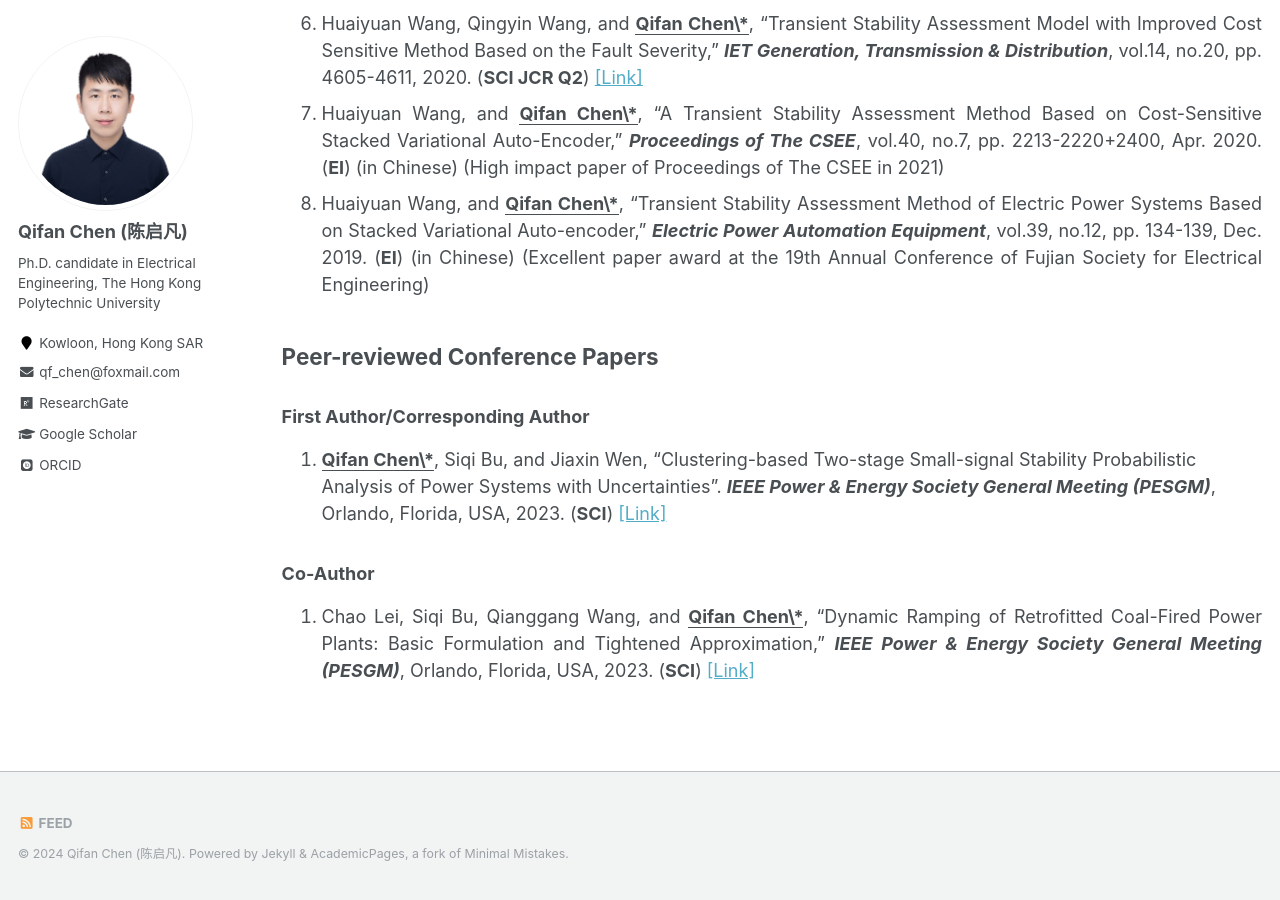
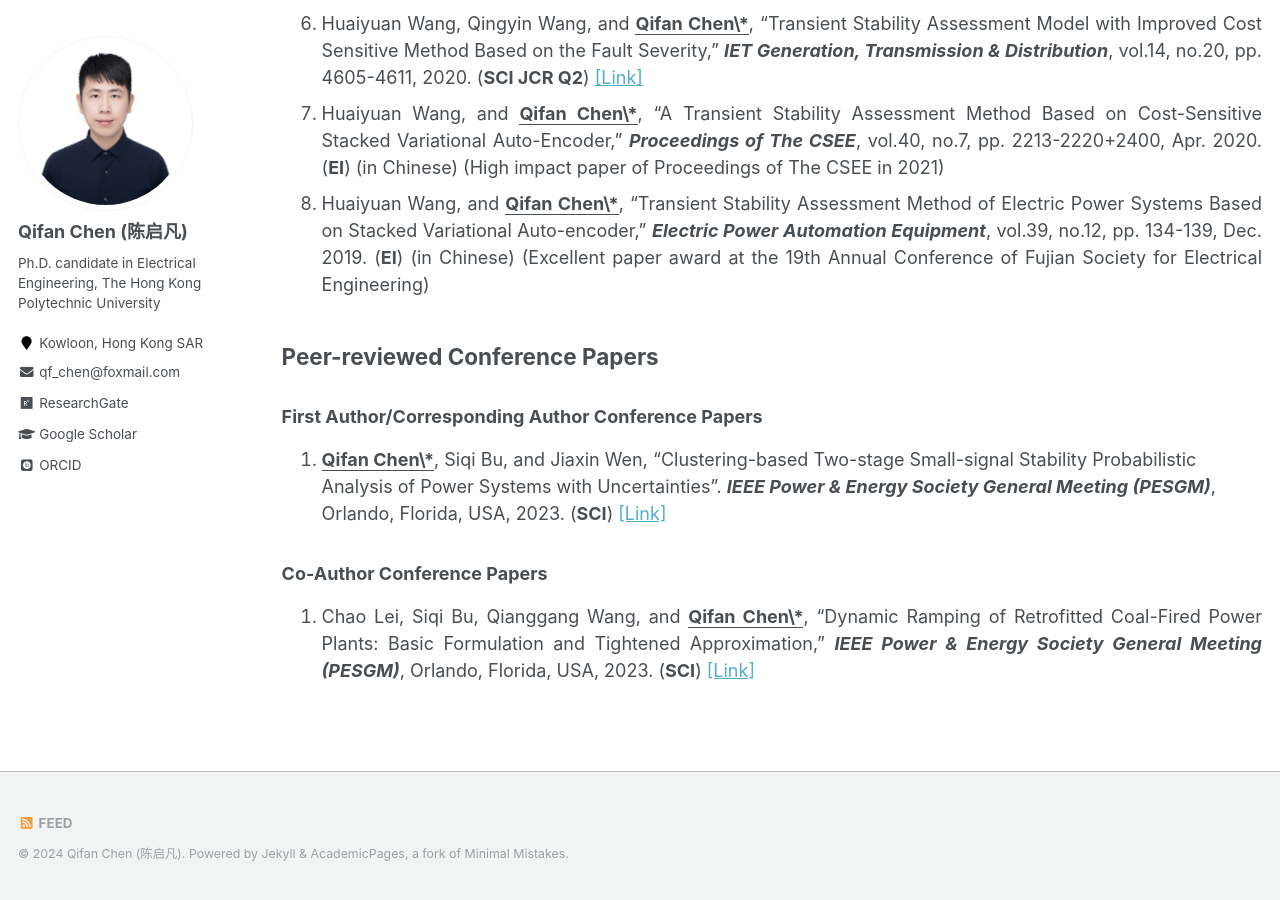
Before and after one commit to ChQf/ChQf.github.io, a Jekyll site: the page built from _pages/publications.md, in a window 1280 px wide and 900 px high, scrolled down 1520 px. Built offline with Jekyll 4.4.1, drawn with Linux system fonts in a browser that asks for light colours; some web fonts are replaced; some of the changed text lies outside the part shown.

Commit message:
Update publications.md

```diff
--- a/_pages/publications.md
+++ b/_pages/publications.md
@@ -6,7 +6,7 @@ author_profile: true
 ---
 
 ## Peer-reviewed Journal Papers
-### First Author/Corresponding Author*
+### First Author/Corresponding Author* Journal Papers
 1. Huaiyuan Wang, Fajun Gao, **<u>Qifan Chen\*</u>**, Siqi Bu, and Chao Lei, “Instability Pattern-guided Model Updating Method for Data-driven Transient Stability Assessment”, ***IEEE Transactions on Power Systems***, 2024. (*Corresponding Author) (**SCI JCR Q1**) (Early Access) [[Link]](https://ieeexplore.ieee.org/document/10599816){:target="_blank"}<br>
 2. **<u>Qifan Chen\*</u>**, Siqi Bu, Xin Zhang, Shijun Yi, and Yanli Wei, "Spectral Impedance-based Probabilistic Wideband Oscillatory Stability Analysis and Visualization", ***IEEE Transactions on Power Systems***, 2024. (**SCI JCR Q1**) (Early Access) [[Link]](https://ieeexplore.ieee.org/document/10582543){:target="_blank"}<br>
 3. **<u>Qifan Chen\*</u>**, and Siqi Bu, "Impedance-based Stability Analysis of Power System Wideband Oscillations: A Bridge between s Domain and Frequency Domain," ***IEEE Transactions on Power Systems***, vol.39, no.4, pp.5854-5868, 2024. (**SCI JCR Q1**) [[Link]](https://ieeexplore.ieee.org/document/10360322){:target="_blank"}<br>
@@ -16,7 +16,7 @@ author_profile: true
 7. **<u>Qifan Chen\*</u>**, and Huaiyuan Wang, "Time-adaptive Transient Stability Assessment Based on Gated Recurrent Unit," ***International Journal of Electrical Power & Energy Systems***, vol.133, 2021. (**SCI JCR Q1**) [[Link]](https://doi.org/10.1016/j.ijepes.2021.107156){:target="_blank"}<br>
 8. **<u>Qifan Chen\*</u>**, Nan Lin, and Huaiyuan Wang, "Transient Stability Assessment Model with Parallel Structure and Data Augmentation," ***International Transactions on Electrical Energy Systems***, vol.31, no.5, 2021. (**SCI JCR Q2**) [[Link]](https://doi.org/10.1002/2050-7038.12872){:target="_blank"}<br>
 
-### Co-author
+### Co-Author Journal Papers
 1. Chao Lei, Siqi Bu, **<u>Qifan Chen\*</u>**, Qianggang Wang, Qin Wang, and Dipti Srinivasan, “Decentralized Optimal Power Flow for Multi-Agent Active Distribution Networks: A Differentially Private Consensus ADMM Algorithm”, ***IEEE Transactions on Smart Grid***, 2024. (**SCI JCR Q1**) [[Link]](https://ieeexplore.ieee.org/document/10659236){:target="_blank"}<br>
 2. Chao Lei, Siqi Bu, Qianggang Wang, **<u>Qifan Chen\*</u>**, Longjie Yang, and Yuan Chi, “Look-Ahead Rolling Economic Dispatch Approach for Wind-Thermal-Bundled Power System Considering Dynamic Ramping and Flexible Load Transfer Strategy,” ***IEEE Transactions on Power Systems***, vol. 39, no. 1, pp. 186-202, 2024. (**SCI JCR Q1**) [[Link]](https://ieeexplore.ieee.org/document/10026349){:target="_blank"}<br>
 3. Chao Lei, Siqi Bu, Jun Zhong, **<u>Qifan Chen\*</u>**, and Qianggang Wang, “Distribution Network Reconfiguration: A Disjunctive Convex Hull Approach,” ***IEEE Transactions on Power Systems***, vol. 38, no. 6, pp. 5926-5929, 2023. (**SCI JCR Q1**) [[Link]](https://ieeexplore.ieee.org/document/10214389){:target="_blank"}<br>
@@ -29,9 +29,9 @@ author_profile: true
 
 
 ## Peer-reviewed Conference Papers
-### First Author/Corresponding Author
+### First Author/Corresponding Author Conference Papers
 1. **<u>Qifan Chen\*</u>**, Siqi Bu, and Jiaxin Wen, “Clustering-based Two-stage Small-signal Stability Probabilistic Analysis of Power Systems with Uncertainties”. ***IEEE Power & Energy Society General Meeting (PESGM)***, Orlando, Florida, USA, 2023. (**SCI**) [[Link]](https://ieeexplore.ieee.org/document/10252926){:target="_blank"}<br>
 
-### Co-Author
+### Co-Author Conference Papers
 1. Chao Lei, Siqi Bu, Qianggang Wang, and **<u>Qifan Chen\*</u>**, “Dynamic Ramping of Retrofitted Coal-Fired Power Plants: Basic Formulation and Tightened Approximation,” ***IEEE Power & Energy Society General Meeting (PESGM)***, Orlando, Florida, USA, 2023. (**SCI**) [[Link]](https://ieeexplore.ieee.org/document/10253043){:target="_blank"}<br>
 {: .text-justify}
```
